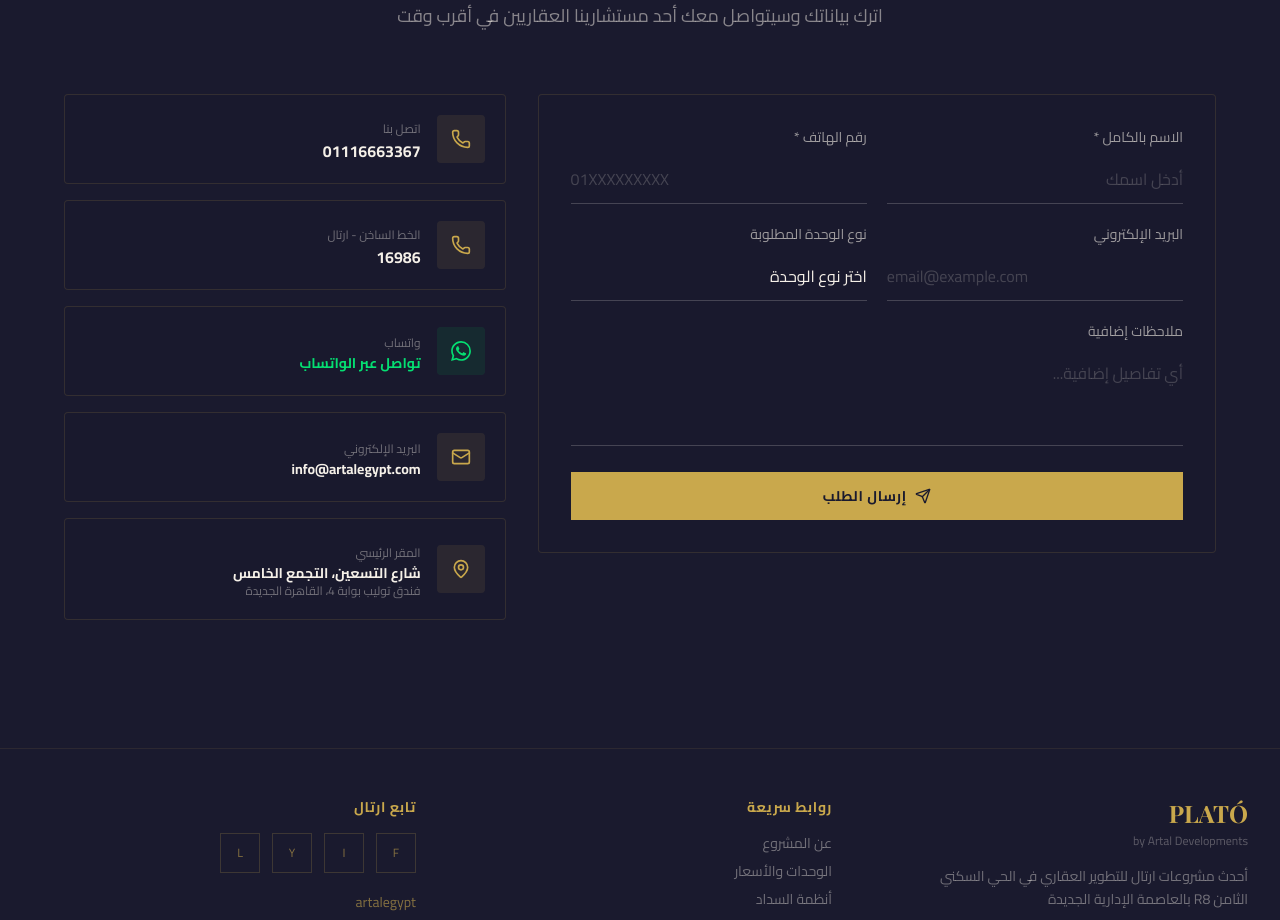
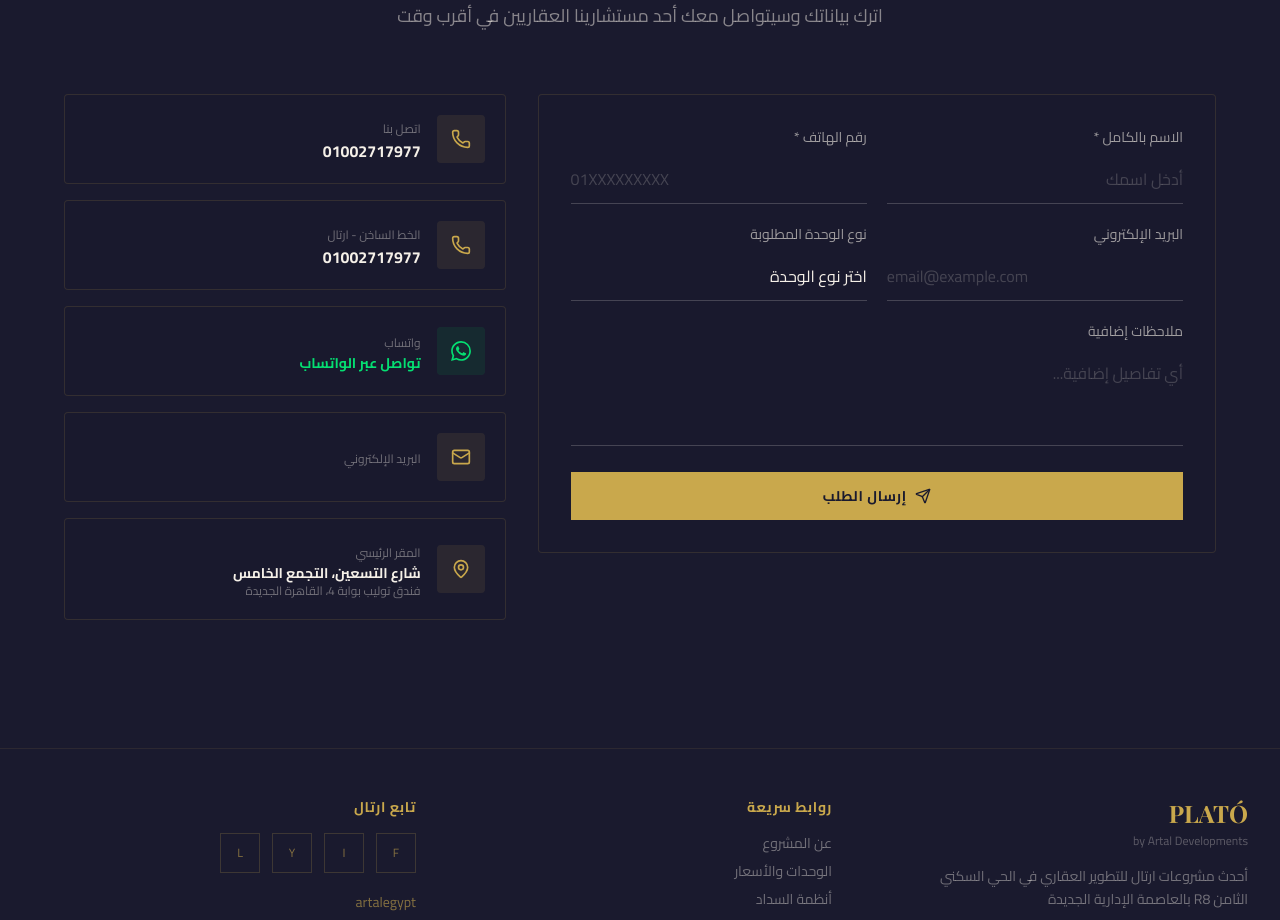
Before and after one commit to hadyaa552-debug/new-artal, a Next.js app: page / in a window 1280 px wide. Shown: the part 9300-10220 px from the top of the page. Built offline with nearby package versions, Linux system fonts and the light colour scheme; a web font is replaced by a local one.

Commit message:
Update contact-form.tsx

```diff
--- a/src/components/contact-form.tsx
+++ b/src/components/contact-form.tsx
@@ -200,7 +200,7 @@ export default function ContactForm() {
           {/* Contact info sidebar */}
           <div className="lg:col-span-2 space-y-4">
             <a
-              href="tel:01116663367"
+              href="tel:01002717977"
               className="glass-card hover-gold rounded-sm p-5 flex items-center gap-4 group"
             >
               <div className="w-12 h-12 flex items-center justify-center bg-accent/10 rounded-sm shrink-0">
@@ -208,12 +208,12 @@ export default function ContactForm() {
               </div>
               <div>
                 <span className="text-cream/40 text-xs">اتصل بنا</span>
-                <div className="text-cream font-bold" dir="ltr">01116663367</div>
+                <div className="text-cream font-bold" dir="ltr">01002717977</div>
               </div>
             </a>
 
             <a
-              href="tel:16986"
+              href="tel:01002717977"
               className="glass-card hover-gold rounded-sm p-5 flex items-center gap-4 group"
             >
               <div className="w-12 h-12 flex items-center justify-center bg-accent/10 rounded-sm shrink-0">
@@ -221,12 +221,12 @@ export default function ContactForm() {
               </div>
               <div>
                 <span className="text-cream/40 text-xs">الخط الساخن - ارتال</span>
-                <div className="text-cream font-bold" dir="ltr">16986</div>
+                <div className="text-cream font-bold" dir="ltr">01002717977</div>
               </div>
             </a>
 
             <a
-              href={`https://wa.me/201116663367?text=${encodeURIComponent("مهتم بمشروع PLATÓ - العاصمة الإدارية")}`}
+              href={`https://wa.me/01002717977?text=${encodeURIComponent("مهتم بمشروع PLATÓ - العاصمة الإدارية")}`}
               target="_blank"
               rel="noopener noreferrer"
               className="glass-card hover-gold rounded-sm p-5 flex items-center gap-4 group"
@@ -251,7 +251,7 @@ export default function ContactForm() {
               <div>
                 <span className="text-cream/40 text-xs">البريد الإلكتروني</span>
                 <div className="text-cream font-bold text-sm" dir="ltr">
-                  info@artalegypt.com
+
                 </div>
               </div>
             </div>
```
